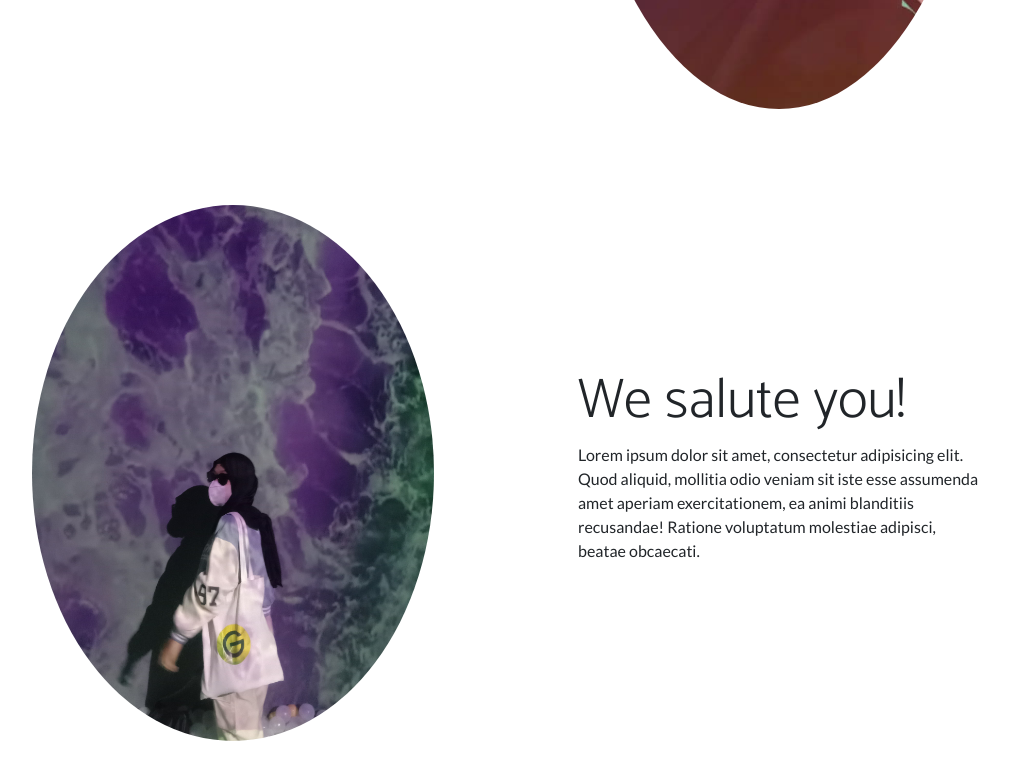
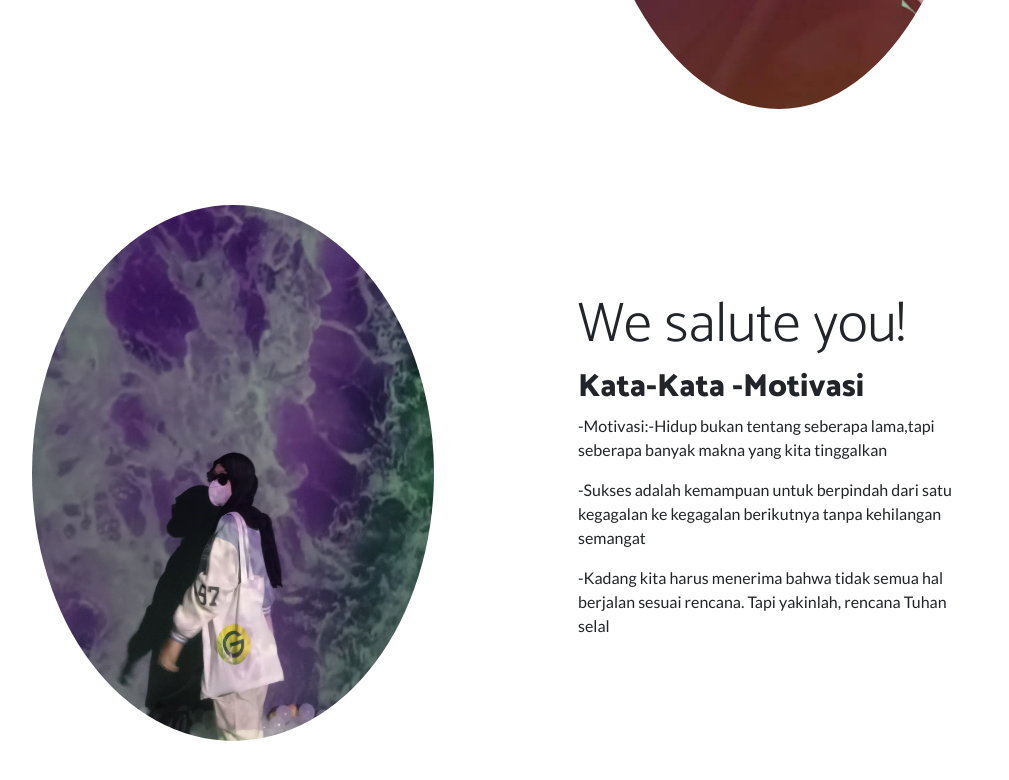
Before and after one commit to Nurul2407/nuruljulianah.github.io, a plain HTML site: page index.html in a window 1280 px wide. Shown: the part 1340-2120 px from the top of the page, without its empty margins (134-1143 px from the left). Drawn offline with nearby package versions, Linux system fonts and the light colour scheme.

Commit message:
Update index.html

```diff
--- a/index.html
+++ b/index.html
@@ -85,6 +85,7 @@
               <h2 class="display-4">Hallo!! Nama Aku Nurul Julianah</h2>
               <h2>Nim:2310027</h2>
               <h2>Jurusan:Teknik Informatika</h2>
+              <h2>Matakul:Pemograman Web</h2>
               <p>
                 Motivasi:-Hidup bukan tentang seberapa lama,tapi seberapa banyak
                 makna yang kita tinggalkan
@@ -118,11 +119,18 @@
           <div class="col-lg-6">
             <div class="p-5">
               <h2 class="display-4">We salute you!</h2>
+              <h2>Kata-Kata -Motivasi</h2>
               <p>
-                Lorem ipsum dolor sit amet, consectetur adipisicing elit. Quod
-                aliquid, mollitia odio veniam sit iste esse assumenda amet
-                aperiam exercitationem, ea animi blanditiis recusandae! Ratione
-                voluptatum molestiae adipisci, beatae obcaecati.
+                -Motivasi:-Hidup bukan tentang seberapa lama,tapi seberapa
+                banyak makna yang kita tinggalkan
+              </p>
+              <p>
+                -Sukses adalah kemampuan untuk berpindah dari satu kegagalan ke
+                kegagalan berikutnya tanpa kehilangan semangat
+              </p>
+              <p>
+                -Kadang kita harus menerima bahwa tidak semua hal berjalan
+                sesuai rencana. Tapi yakinlah, rencana Tuhan selal
               </p>
             </div>
           </div>
```
